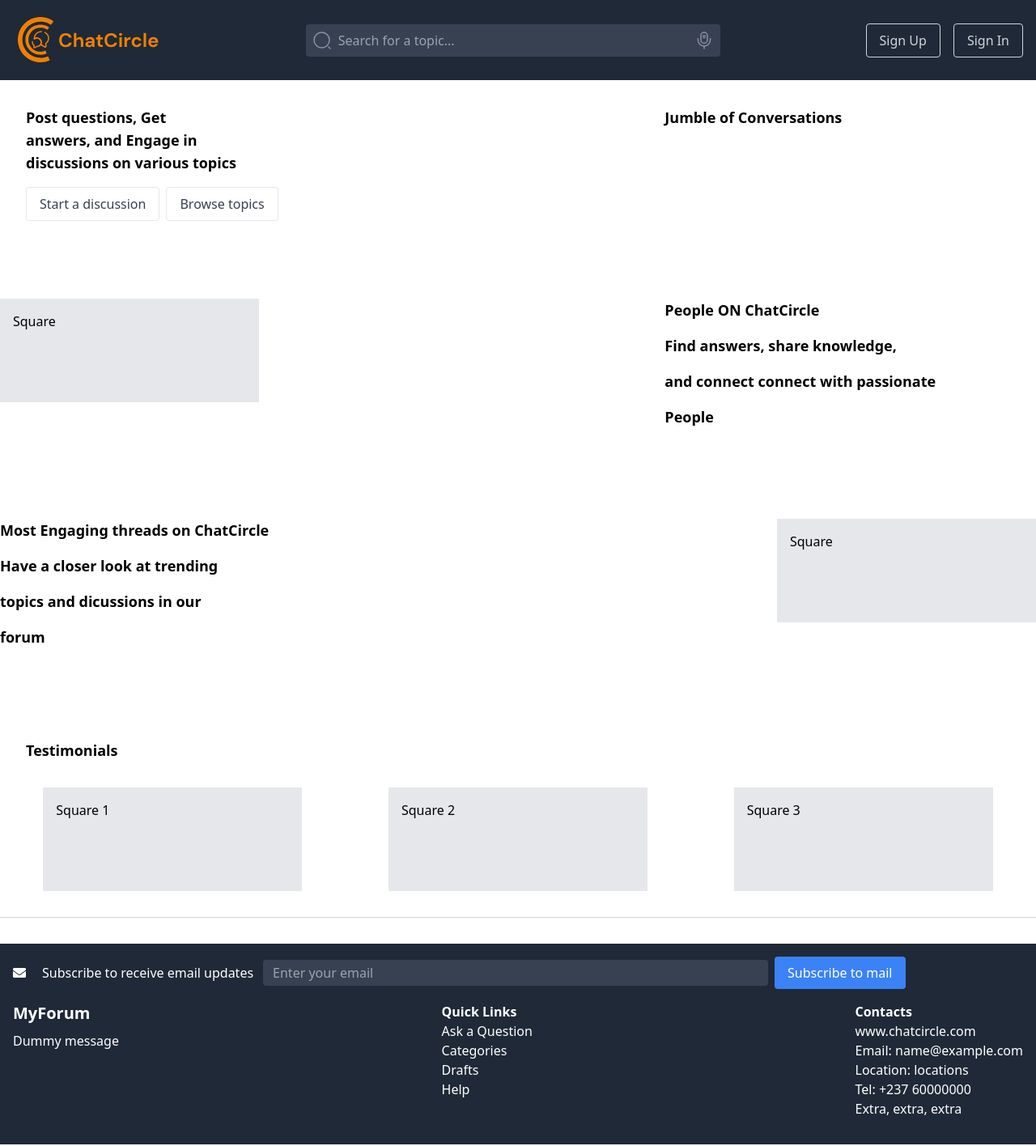
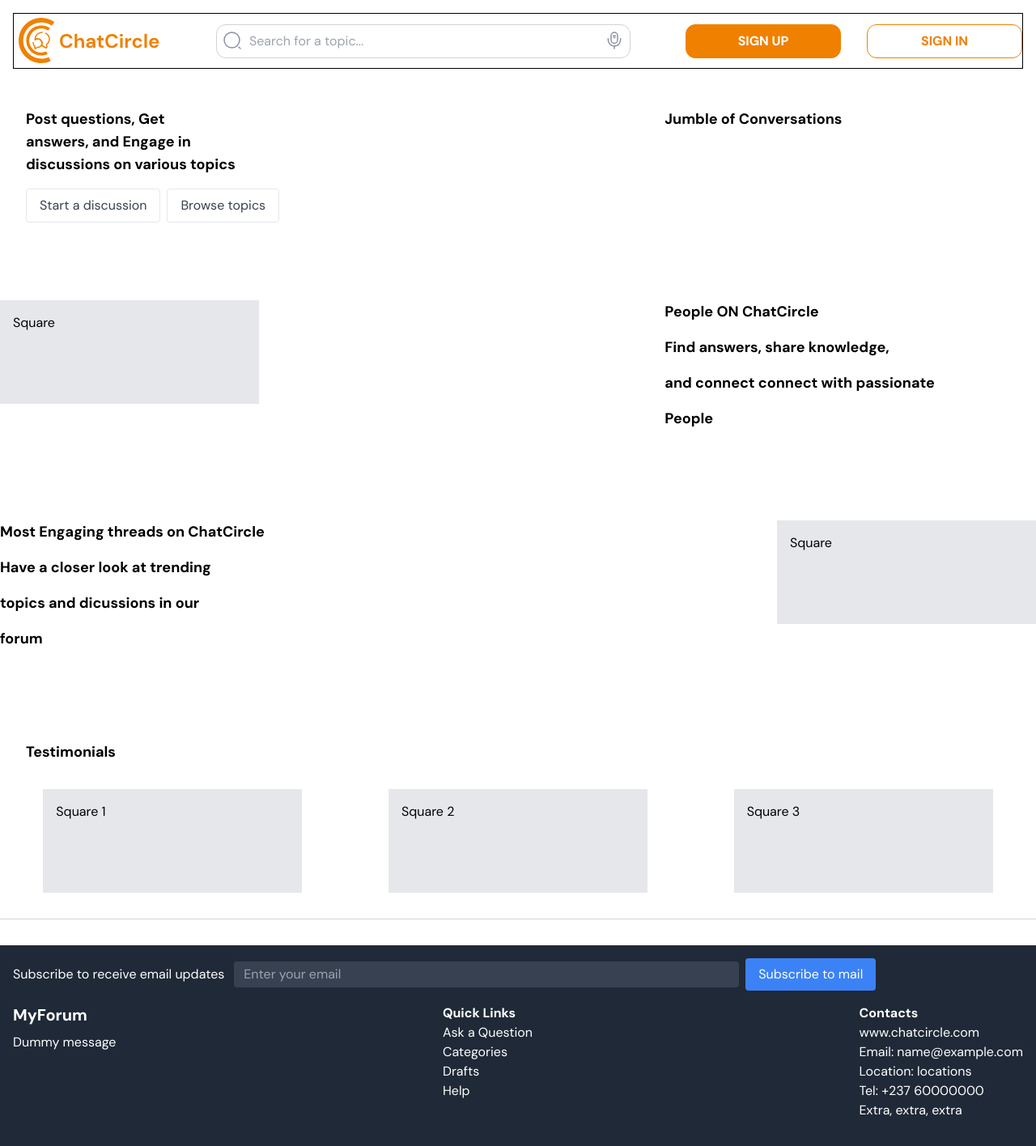
Before and after one commit to Thatohatsi880/chat_circle, a React (Vite) app in the folder chat_circle/: page /LandingPage in a window 1280 px wide. Shown: the whole page at 81% size. Built offline with nearby package versions, Linux system fonts and the light colour scheme.

Commit message:
navbar colors done along with linking the footer as a component

```diff
--- a/chat_circle/src/Pages/LandingPage.jsx
+++ b/chat_circle/src/Pages/LandingPage.jsx
@@ -1,6 +1,6 @@
 import React, { useState } from 'react'; // Importing useState hook
 import { Link } from 'react-router-dom';
-import { FaMicrophone, FaSearch, FaEnvelope } from 'react-icons/fa'; // Importing the microphone, search, and envelope icons from react-icons
+import { Footer } from './components';
 import logo from '../assets/icons/chatCircleLogo.svg';
 import searchIcon from '../assets/icons/search-normal.svg';
 import microphoneIcon from '../assets/icons/microphone-2.svg';
@@ -23,29 +23,26 @@ const LandingPage = () => {
   };
 
   return (
-    <div>
-      <nav className="bg-gray-800 p-4">
-        <div className="container mx-auto flex justify-between items-center">
+    <div className='container m-auto'>
+      <nav className="justify-between p-4">
+        <div className="container mx-auto flex justify-between border border-black items-center ">
           <Link to="/" className="text-white text-xl font-bold"><img src={logo} alt="chat circle logo" /></Link>
-          <div className="flex-grow flex justify-center">
             <div className="relative w-full max-w-lg">
               <div className="absolute left-2 top-2 text-white">
-                {/* <searchIcon /> */}
                 <img src={searchIcon} alt="search Icon" />
               </div>
               <input
                 type="text"
                 placeholder="Search for a topic..."
-                className="py-2 pl-10 pr-4 rounded bg-gray-700 text-white placeholder-gray-400 focus:outline-none w-full"
+                className="py-2 pl-10 pr-4 rounded rounded-xl  text-textGrey placeholder-gray-400 focus:outline-none w-full border border-lightGrey"
               />
               <button className="absolute right-2 top-2 text-white">
               <img src={microphoneIcon} alt="search Icon" />
               </button>
             </div>
-          </div>
-          <div className="space-x-4 flex">
-            <Link to="/SignUp" className="text-gray-300 hover:text-white border border-gray-300 px-4 py-2 rounded">Sign Up</Link>
-            <Link to="/Login" className="text-gray-300 hover:text-white border border-gray-300 px-4 py-2 rounded">Sign In</Link>
+          <div className="space-x-4 flex gap-4">
+            <Link to="/SignUp" className="text-white hover:text-white border bg-primaryOrange border-primaryOrange px-4 py-2 rounded rounded-xl w-48 text-center font-bold">SIGN UP</Link>
+            <Link to="/Login" className="text-primaryOrange hover:text-white border border-primaryOrange px-4 py-2 rounded rounded-xl w-48 text-center font-bold">SIGN IN</Link>
           </div>
         </div>
       </nav>
@@ -83,66 +80,8 @@ const LandingPage = () => {
       </div>
       <br/>
       <br/>
-      <div className="mt-12">
-      <div className="flex justify-between">
-      <div className="w-1/3 mr-8">
-      <h1 className="text-lg font-bold mb-4">Most Engaging threads on ChatCircle</h1>
-            <h2 className="text-lg font-bold mb-4">Have a closer look at trending</h2>
-            <h2 className="text-lg font-bold mb-4">topics and dicussions in our</h2>
-            <h2 className="text-lg font-bold mb-4">forum</h2>
-          </div>
-          <div className="bg-gray-200 p-4 w-1/4 h-32">Square
-          </div>
-      </div>
-      <br/>
-      <br/>
-      <div className="mt-12">
-        <h1 className="text-lg font-bold ml-8">Testimonials</h1>
-        <div className="flex justify-around mt-8">
-          <div className="bg-gray-200 p-4 w-1/4 h-32">Square 1</div>
-          <div className="bg-gray-200 p-4 w-1/4 h-32">Square 2</div>
-          <div className="bg-gray-200 p-4 w-1/4 h-32">Square 3</div>
-        </div>
-      </div>
-      <hr className="my-8 border-gray-300"/>
-      <footer className="bg-gray-800 p-4 text-white">
-        <div className="container mx-auto">
-          <div className="flex items-center mb-4"> {/* Subscription section */}
-            <FaEnvelope className="mr-5" />
-            <span>Subscribe to receive email updates</span>
-            <input
-              type="email"
-              placeholder="Enter your email"
-              className="py-1 pl-3 pr-1 ml-3 rounded bg-gray-700 text-white placeholder-gray-400 focus:outline-none w-1/2" // Adjusted width
-            />
-            <button className="ml-2 px-4 py-2 bg-blue-500 text-white rounded">Subscribe to mail</button>
-          </div>
-          <div className="flex justify-between mb-4"> {/* MyForum logo and dummy message */}
-            <div>
-              <Link to="/" className="text-white text-xl font-bold">MyForum</Link>
-              <div className="mt-2">Dummy message</div> {/* Dummy message */}
-            </div>
-            <div className="flex justify-center"> {/* Quick Links */}
-              <ul>
-                <h4 className="font-bold">Quick Links</h4>
-                <li><Link to="/ask">Ask a Question</Link></li>
-                <li><Link to="/categories">Categories</Link></li>
-                <li><Link to="/drafts">Drafts</Link></li>
-                <li><Link to="/help">Help</Link></li>
-              </ul>
-            </div>
-            <div> {/* Contacts */}
-              <div className="font-bold">Contacts</div>
-              <div>www.chatcircle.com</div>
-              <div>Email: name@example.com</div>
-              <div>Location: locations</div>
-              <div>Tel: +237 60000000</div>
-              <div>Extra, extra, extra</div>
-            </div>
-          </div>
-        </div>
-      </footer>
-    </div>
+
+      <Footer/>
     </div>
   );
 };
--- /dev/null
+++ b/chat_circle/src/Pages/components/Footer.jsx
@@ -0,0 +1,70 @@
+import { Link } from 'react-router-dom';
+
+const Footer = () => {
+
+    return (
+    <div className="mt-12">
+      <div className="flex justify-between">
+      <div className="w-1/3 mr-8">
+      <h1 className="text-lg font-bold mb-4">Most Engaging threads on ChatCircle</h1>
+            <h2 className="text-lg font-bold mb-4">Have a closer look at trending</h2>
+            <h2 className="text-lg font-bold mb-4">topics and dicussions in our</h2>
+            <h2 className="text-lg font-bold mb-4">forum</h2>
+          </div>
+          <div className="bg-gray-200 p-4 w-1/4 h-32">Square
+          </div>
+      </div>
+      <br/>
+      <br/>
+      <div className="mt-12">
+        <h1 className="text-lg font-bold ml-8">Testimonials</h1>
+        <div className="flex justify-around mt-8">
+          <div className="bg-gray-200 p-4 w-1/4 h-32">Square 1</div>
+          <div className="bg-gray-200 p-4 w-1/4 h-32">Square 2</div>
+          <div className="bg-gray-200 p-4 w-1/4 h-32">Square 3</div>
+        </div>
+      </div>
+      <hr className="my-8 border-gray-300"/>
+      <footer className="bg-gray-800 p-4 text-white">
+        <div className="container mx-auto">
+          <div className="flex items-center mb-4"> {/* Subscription section */}
+            {/* <FaEnvelope className="mr-5" /> */}
+            <span>Subscribe to receive email updates</span>
+            <input
+              type="email"
+              placeholder="Enter your email"
+              className="py-1 pl-3 pr-1 ml-3 rounded bg-gray-700 text-white placeholder-gray-400 focus:outline-none w-1/2" // Adjusted width
+            />
+            <button className="ml-2 px-4 py-2 bg-blue-500 text-white rounded">Subscribe to mail</button>
+          </div>
+          <div className="flex justify-between mb-4"> {/* MyForum logo and dummy message */}
+            <div>
+              <Link to="/" className="text-white text-xl font-bold">MyForum</Link>
+              <div className="mt-2">Dummy message</div> {/* Dummy message */}
+            </div>
+            <div className="flex justify-center"> {/* Quick Links */}
+              <ul>
+                <h4 className="font-bold">Quick Links</h4>
+                <li><Link to="/ask">Ask a Question</Link></li>
+                <li><Link to="/categories">Categories</Link></li>
+                <li><Link to="/drafts">Drafts</Link></li>
+                <li><Link to="/help">Help</Link></li>
+              </ul>
+            </div>
+            <div> {/* Contacts */}
+              <div className="font-bold">Contacts</div>
+              <div>www.chatcircle.com</div>
+              <div>Email: name@example.com</div>
+              <div>Location: locations</div>
+              <div>Tel: +237 60000000</div>
+              <div>Extra, extra, extra</div>
+            </div>
+          </div>
+        </div>
+      </footer>
+    </div>
+    )
+
+}
+
+export default Footer
--- /dev/null
+++ b/chat_circle/src/Pages/components/index.js
@@ -0,0 +1 @@
+export { default as Footer } from './Footer';
--- a/chat_circle/src/index.css
+++ b/chat_circle/src/index.css
@@ -1,3 +1,10 @@
+@import url('https://fonts.googleapis.com/css2?family=DM+Sans:ital,opsz,wght@0,9..40,100..1000;1,9..40,100..1000&display=swap');
 @tailwind base;
 @tailwind components;
 @tailwind utilities;
+
+:root {
+    font-family: "DM Sans", sans-serif;
+    font-style: normal;
+    font-optical-sizing: auto;
+}
--- a/chat_circle/tailwind.config.js
+++ b/chat_circle/tailwind.config.js
@@ -2,7 +2,17 @@
 export default {
   content: ["./src/**/*.{html,js,tsx,jsx}"],
   theme: {
-    extend: {},
+    extend: {
+      colors: {
+
+        primaryOrange: '#F08000',
+        secondaryGrey: '#6A6E87',
+        textGrey:'#3A3D4A',
+        cardBg_grey: '#2D2E39',
+        lightGrey:'#D1D2DA',
+
+      }
+    },
   },
   plugins: [],
 }
```
